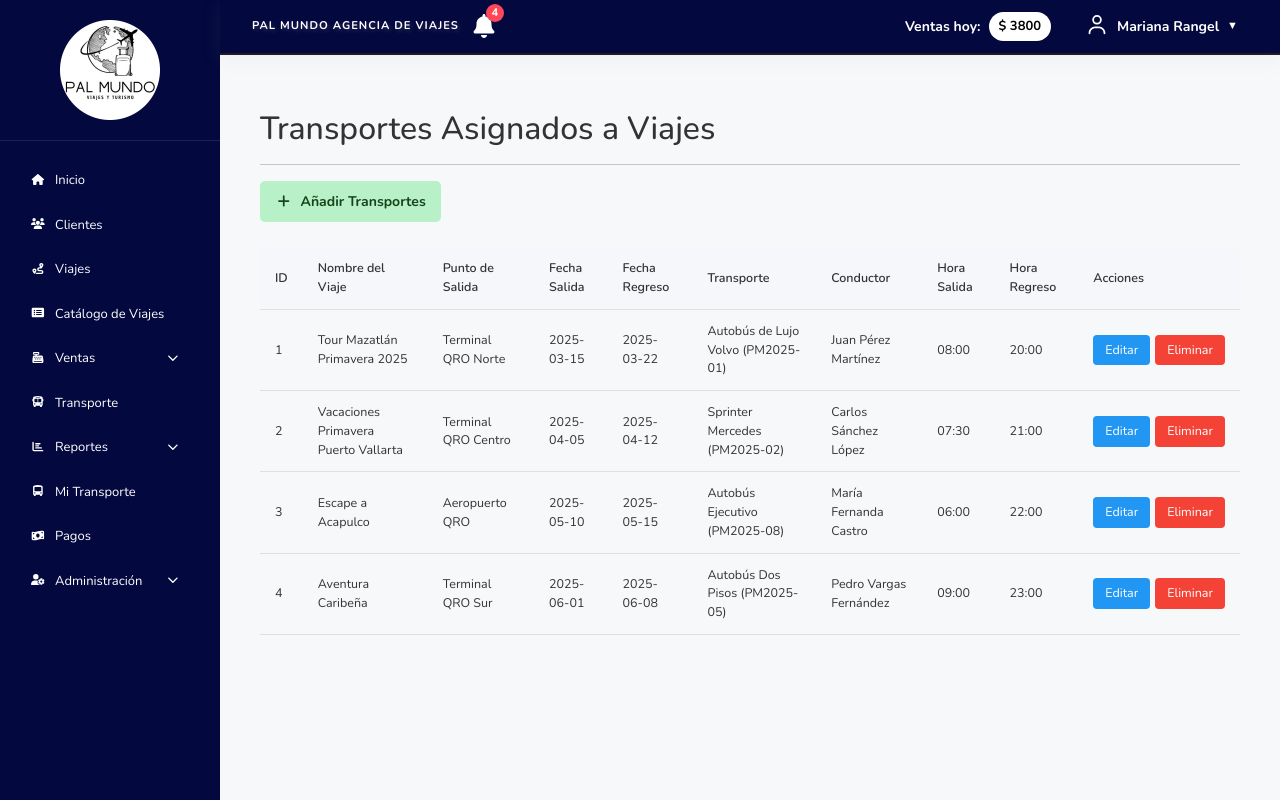
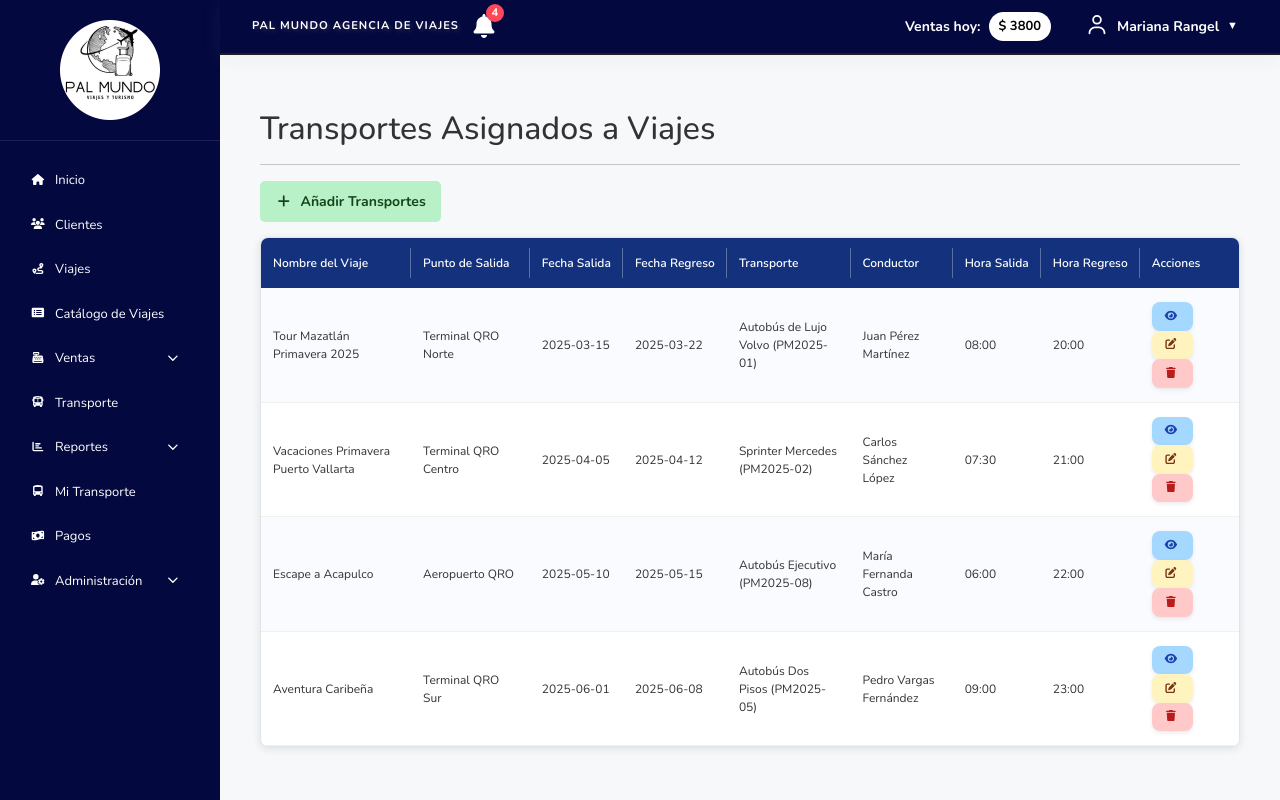
Before and after one commit to MigueDevp/PalMundo-Sistema-Angular19, an Angular app: page /transport in a window 1280 px wide. Built offline with nearby package versions, Linux system fonts and the light colour scheme.

Commit message:
Fix: Correccion de CSSTABLE en TRIP Y CLIENT

```diff
--- a/src/app/pages/clients/clients.component.css
+++ b/src/app/pages/clients/clients.component.css
@@ -30,7 +30,7 @@
 }
 
 /* Tabla - ESTILOS ACTUALIZADOS basados en table.component.css */
-.table-wrapper {
+.table-container {
   background: white;
   border-radius: 8px;
   box-shadow: 0 2px 8px rgba(0, 0, 0, 0.1);
@@ -48,7 +48,9 @@
   width: 100%;
   border-collapse: collapse;
   font-family: "Segoe UI", Tahoma, Geneva, Verdana, sans-serif;
-  font-size: 14px;
+  font-size: 12px;
+    background: white;
+
 }
 
 .clients-table th {
--- a/src/app/pages/transport/transport.component.css
+++ b/src/app/pages/transport/transport.component.css
@@ -1,5 +1,4 @@
 .header-section {
-
   justify-content: space-between;
   align-items: center;
   margin-bottom: 10px;
@@ -12,7 +11,7 @@
   border-radius: 4px;
   cursor: pointer;
   font-size: 14px;
- margin-top: 5px;
+  margin-top: 5px;
   align-items: center;
   gap: 5px;
 }
@@ -30,40 +29,85 @@
   font-family: 'Segoe UI', Tahoma, Geneva, Verdana, sans-serif;
 }
 
-.table-container {
-  overflow-x: auto;
-  margin-bottom: 20px;
-}
-
-.clients-table {
-  width: 100%;
-  border-collapse: collapse;
+/* Aplicar estilos del componente tabla */
+.table-wrapper {
+  background: white;
+  border-radius: 8px;
+  box-shadow: 0 2px 8px rgba(0, 0, 0, 0.1);
+  overflow: hidden;
+  border: 1px solid #e1e5e9;
   margin-top: 15px;
 }
 
-.clients-table th,
-.clients-table td {
-  padding: 12px 15px;
-  text-align: left;
-  border-bottom: 1px solid #e0e0e0;
+.table-container {
+  overflow-x: auto;
 }
 
-.clients-table th {
-  background-color: #f5f7fa;
-  font-weight: 600;
-  color: #333;
+.custom-table {
+  width: 100%;
+  border-collapse: collapse;
+  font-family: 'Segoe UI', Tahoma, Geneva, Verdana, sans-serif;
+  font-size: 12px;
 }
 
-.add-btn {
-  background-color: #4CAF50;
+.custom-table th {
+  background: #13317d;
   color: white;
-  padding: 10px 15px;
-  border: none;
-  border-radius: 4px;
-  cursor: pointer;
-  font-size: 14px;
+  font-weight: 600;
+  padding: 16px 12px;
+  text-align: left;
+  position: relative;
+  white-space: nowrap;
 }
 
+.custom-table th:not(:last-child)::after {
+  content: '';
+  position: absolute;
+  right: 0;
+  top: 50%;
+  transform: translateY(-50%);
+  height: 60%;
+  width: 1px;
+  background: rgba(255, 255, 255, 0.3);
+}
+
+.custom-table td {
+  padding: 14px 12px;
+  border-bottom: 1px solid #f0f0f0;
+  transition: all 0.2s ease;
+}
+
+.custom-table tbody tr {
+  transition: all 0.2s ease;
+}
+
+.custom-table tbody tr:hover {
+  background-color: #f8f9ff;
+  transform: translateY(-1px);
+  box-shadow: 0 2px 8px rgba(0, 0, 0, 0.05);
+}
+
+.custom-table tbody tr.even {
+  background-color: #fafbff;
+}
+
+.custom-table tbody tr.odd {
+  background-color: #ffffff;
+}
+
+.actions-cell {
+  white-space: nowrap;
+  text-align: center;
+}
+
+.actions-container {
+  display: flex !important;
+  gap: 4px !important;
+  justify-content: center !important;
+  align-items: center !important;
+}
+
+/* Estilos para los botones de acción */
 .edit-btn {
   background-color: #2196F3;
   color: white;
@@ -71,21 +115,13 @@
   border: none;
   border-radius: 4px;
   cursor: pointer;
-  margin-bottom: 5px;
-
+  font-size: 12px;
+  transition: all 0.2s ease;
 }
 
-.clients-table td:last-child {
-  white-space: nowrap;
-}
-
-.edit-btn, .delete-btn {
-  display: inline-block;
-  margin: 0 5px 0 0;
-}
-
-.delete-btn {
-  margin-right: 0;
+.edit-btn:hover {
+  background-color: #1976D2;
+  transform: translateY(-1px);
 }
 
 .delete-btn {
@@ -95,8 +131,16 @@
   border: none;
   border-radius: 4px;
   cursor: pointer;
+  font-size: 12px;
+  transition: all 0.2s ease;
 }
 
+.delete-btn:hover {
+  background-color: #d32f2f;
+  transform: translateY(-1px);
+}
+
+/* Modal styles */
 .modal-overlay {
   position: fixed;
   top: 0;
@@ -166,8 +210,8 @@
   border-radius: 4px;
   cursor: pointer;
 }
+
 .btn-add-client {
-
   padding: 10px 15px;
   border: none;
   position: relative;
@@ -176,6 +220,29 @@
 .centered {
   text-align: center;
 }
- btn .actions{
-    margin-top: 10px;
+
+.form-row {
+  display: flex;
+  gap: 15px;
 }
+
+.form-row .form-group {
+  flex: 1;
+}
+
+/* Responsive */
+@media (max-width: 768px) {
+  .custom-table {
+    font-size: 13px;
+  }
+
+  .custom-table th,
+  .custom-table td {
+    padding: 12px 8px;
+  }
+
+  .form-row {
+    flex-direction: column;
+    gap: 0;
+  }
+}
--- a/src/app/pages/transport/transport.component.html
+++ b/src/app/pages/transport/transport.component.html
@@ -5,11 +5,12 @@
     <app-button-add (click)="openAddModal()">Añadir Transportes</app-button-add>
   </div>
 
+  <!-- Aplicar estilos del componente tabla -->
+  <div class="table-wrapper">
     <div class="table-container">
-    <table class="clients-table">
+      <table class="custom-table">
         <thead>
           <tr>
-          <th>ID</th>
             <th>Nombre del Viaje</th>
             <th>Punto de Salida</th>
             <th>Fecha Salida</th>
@@ -18,13 +19,12 @@
             <th>Conductor</th>
             <th>Hora Salida</th>
             <th>Hora Regreso</th>
-          <th>Acciones</th>
+            <th class="actions-cell">Acciones</th>
           </tr>
         </thead>
         <tbody>
-        @for (tv of transportesViaje(); track tv.id) {
-        <tr>
-          <td>{{ tv.id }}</td>
+          @for (tv of transportesViaje(); track tv.id; let even = $even; let odd = $odd) {
+          <tr [class.even]="even" [class.odd]="odd">
             <td>{{ tv.nombreViaje }}</td>
             <td>{{ tv.puntoSalida }}</td>
             <td>{{ tv.fechaSalida }}</td>
@@ -33,14 +33,27 @@
             <td>{{ tv.conductor }}</td>
             <td>{{ tv.horaSalida }}</td>
             <td>{{ tv.horaRegreso }}</td>
-          <td>
-            <button class="edit-btn">Editar</button>
-            <button class="delete-btn">Eliminar</button>
+            <td class="actions">
+            <app-actionsbuttons
+              type="view"
+
+            ></app-actionsbuttons>
+
+            <app-actionsbuttons
+              type="edit"
+
+            ></app-actionsbuttons>
+
+            <app-actionsbuttons
+              type="delete"
+
+            ></app-actionsbuttons>
           </td>
           </tr>
           }
         </tbody>
       </table>
+    </div>
   </div>
 
   @if (showModal) {
--- a/src/app/pages/transport/transport.component.ts
+++ b/src/app/pages/transport/transport.component.ts
@@ -2,10 +2,12 @@ import { Component, signal } from '@angular/core';
 import { FormsModule } from '@angular/forms';
 import { CommonModule } from '@angular/common';
 import { ButtonAddComponent } from '../../components/button-add/button-add.component';
+import { ActionsbuttonsComponent } from '../../components/actionsbuttons/actionsbuttons.component';
+
 
 @Component({
   selector: 'app-transport',
-  imports: [FormsModule, CommonModule, ButtonAddComponent],
+  imports: [FormsModule, CommonModule, ButtonAddComponent, ActionsbuttonsComponent],
   standalone: true,
   templateUrl: './transport.component.html',
   styleUrl: './transport.component.css',
--- a/src/app/pages/trips/trips.component.css
+++ b/src/app/pages/trips/trips.component.css
@@ -17,7 +17,7 @@
   width: 100%;
   border-collapse: collapse;
   font-family: 'Segoe UI', Tahoma, Geneva, Verdana, sans-serif;
-  font-size: 14px;
+  font-size: 12px;
 }
 
 .clients-table th {
```
Lines whose indentation alone changed are shown as unchanged.
